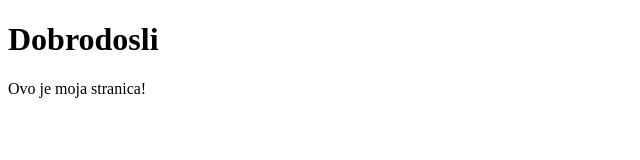
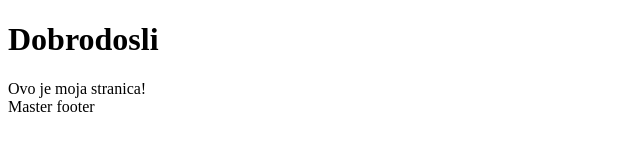
Before and after one commit to zolegf/git_vezba, a plain HTML site: page index.html in a window 1280 px wide. Shown: the full height of the page, 0-640 px from the left. Drawn offline with Linux system fonts and the light colour scheme.

Commit message:
zavrsen footer

```diff
--- a/index.html
+++ b/index.html
@@ -13,6 +13,9 @@
     <main>
         Ovo je moja stranica!
     </main>
+    <footer>
+        Master footer
+    </footer>
 
 </body>
 </html>
```
